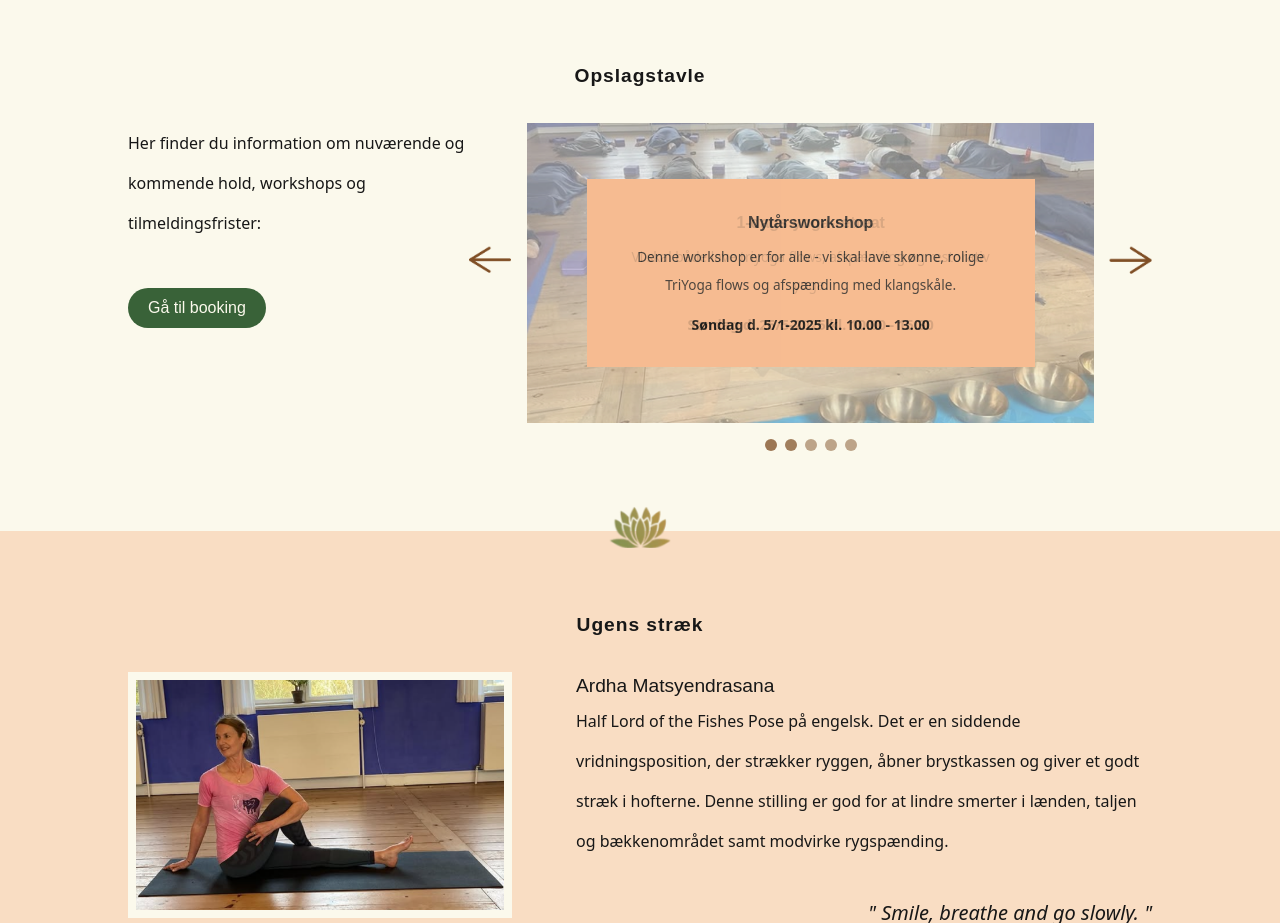
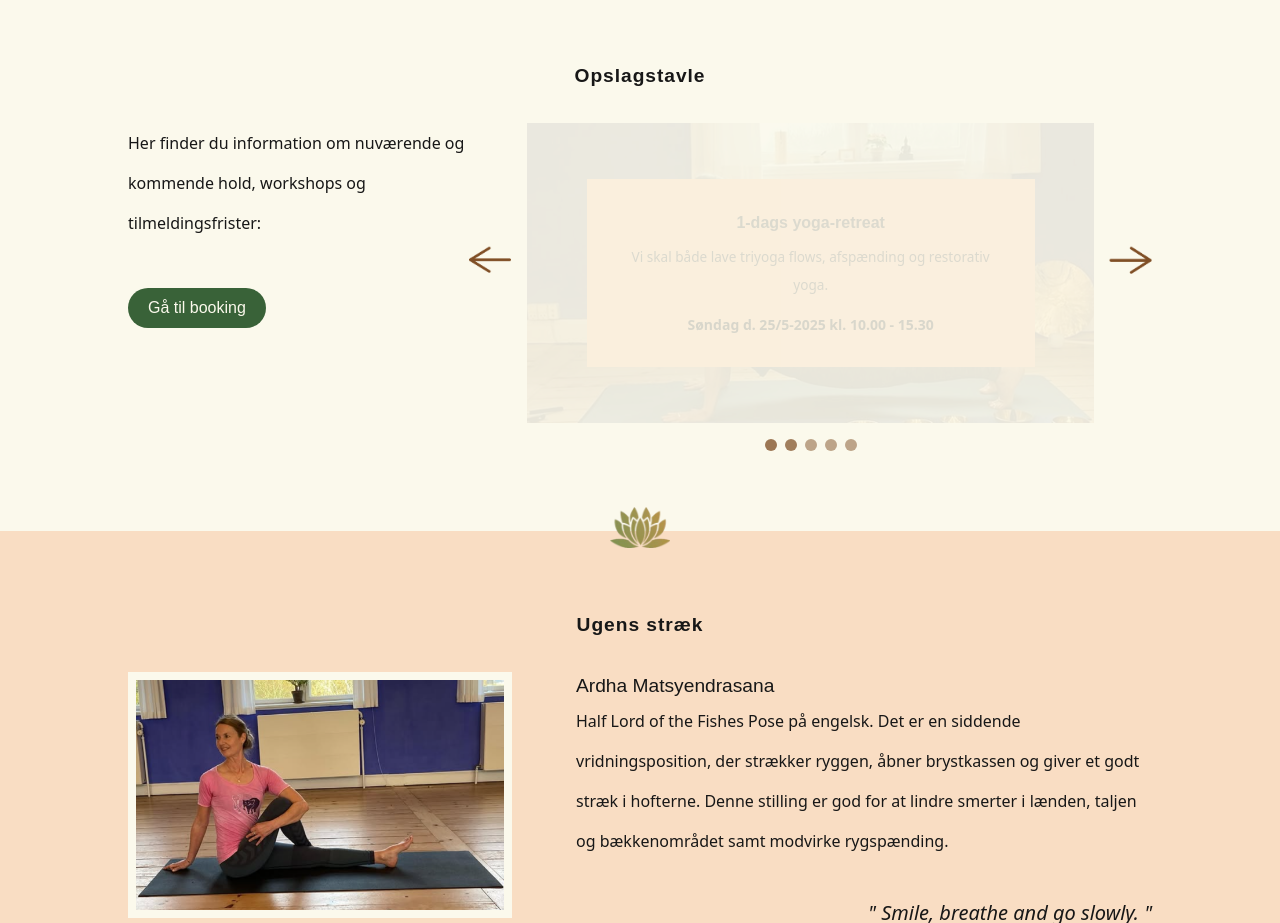
Before and after one commit to SarahCant/triyoga, a Next.js app: page / in a window 1280 px wide. Shown: the part 1048-1971 px from the top of the page. Built offline with nearby package versions, Linux system fonts and the light colour scheme.

Commit message:
notice board visibility adjustment

```diff
--- a/app/components/NoticeBoardGallery.jsx
+++ b/app/components/NoticeBoardGallery.jsx
@@ -76,8 +76,10 @@ export default function Gallery() {
           {slides.map((slide, index) => (
             <div
               key={index}
-              className={`top-0 left-0 w-full h-full transition-opacity duration-500 ${
-                index === currentSlide ? "opacity-100" : "opacity-0"
+              className={`absolute top-0 left-0 w-full h-full transition-opacity duration-500 ease-in-out ${
+                index === currentSlide
+                  ? "opacity-100 visible"
+                  : "opacity-0 invisible"
               }`}
             >
               <Image
```
